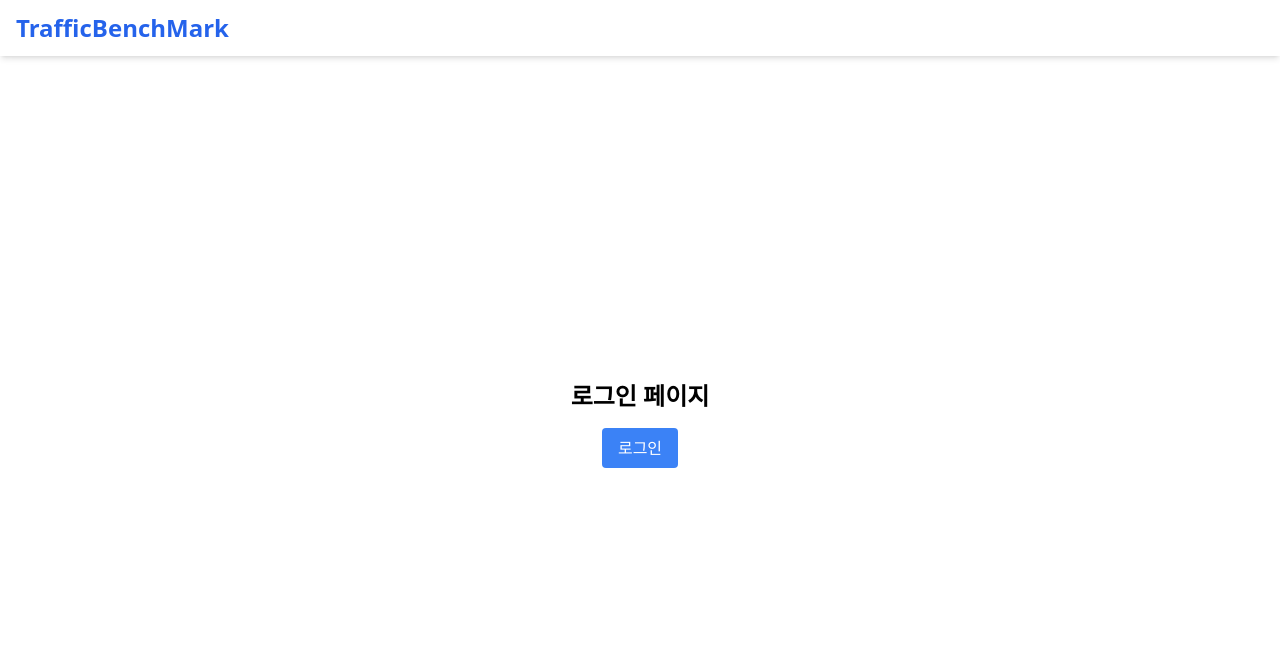
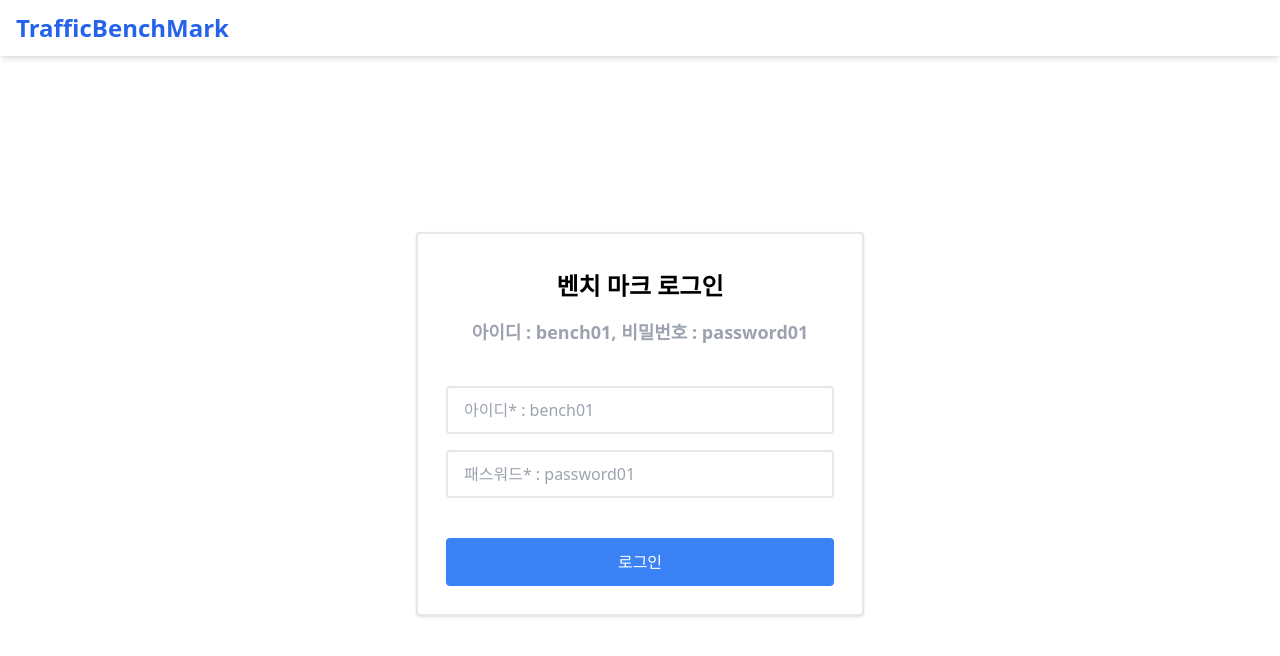
Before and after one commit to Jaetty/ticketing-benchmark, a React (Create React App) app in the folder frontend/ticketing-app/: page /login in a window 1280 px wide. Shown: the top 656 px of the page. Built offline with nearby package versions, Linux system fonts and the light colour scheme.

Commit message:
Feature : 로그인 페이지 초안 작성

```diff
--- a/frontend/ticketing-app/package.json
+++ b/frontend/ticketing-app/package.json
@@ -11,6 +11,7 @@
     "@types/node": "^16.18.126",
     "@types/react": "^19.1.6",
     "@types/react-dom": "^19.1.5",
+    "axios": "^1.10.0",
     "react": "^19.1.0",
     "react-dom": "^19.1.0",
     "react-router-dom": "^7.6.1",
--- a/frontend/ticketing-app/src/pages/LoginPage.tsx
+++ b/frontend/ticketing-app/src/pages/LoginPage.tsx
@@ -1,17 +1,84 @@
 import { useNavigate } from "react-router-dom";
 
+/* API 완성되면 주석 부분 풀기 */
+
+// import { useState } from "react";
+// import axios, { AxiosError } from 'axios';
+
 export default function LoginPage() {
+
   const navigate = useNavigate();
+
+  // const [id, setId] = useState("");
+  // const [password, setPassword] = useState("");
+
+  // const handleLoginInput = async ()=> {
+
+  //   try {
+  //     const response = await axios.post("http://localhost:8080/로그인path", {
+  //       username: id,
+  //       password: password,
+  //     });
+
+  //     const token = response.data.token;
+
+  //     // 로컬 스토리지에 저장
+  //     localStorage.setItem("jwtToken", token);
+
+  //     // 이후 navigate
+  //     // navigate("/dashboard");
+  //     alert("로그인 성공");
+  //   } catch (error : any) {
+  //     const axiosError = error as AxiosError;
+  //     alert("로그인 실패: " + axiosError.message);
+  //   }
+
+  // }
 
   return (
     <div className="flex flex-col items-center justify-center min-h-screen">
-      <h1 className="text-2xl font-bold mb-4">로그인 페이지</h1>
-      <button
-        className="bg-blue-500 text-white px-4 py-2 rounded"
-        onClick={() => navigate("/reserve")}
-      >
-        로그인
-      </button>
+      <div className="bg-white p-7 rounded shadow w-full max-w-md border-2 border-gray-200">
+
+        <div className="text-center">
+        <h1 className="text-2xl font-bold mt-2 mb-4">벤치 마크 로그인</h1>
+        </div>
+
+        <div className="text-center mb-10">
+        <h2 className="text-lg font-bold text-gray-400 mb-4">아이디 : bench01, 비밀번호 : password01</h2>
+        </div>
+
+        {/* 아이디 입력 */}
+        <div className="flex justify-center w-full mb-4">
+          <input
+            type="text"
+            name="id"
+            placeholder="아이디* : bench01"
+            className="w-full max-w-md h-12 rounded p-4 border-2 border-gray-200"
+          />
+        </div>
+
+        {/* 패스워드 입력 */}
+        <div className="flex justify-center w-full mb-4">
+          <input
+            type="password"
+            name="password"
+            placeholder="패스워드* : password01"
+            className="w-full max-w-md h-12 rounded p-4 border-2 border-gray-200"
+          />
+        </div>
+
+        {/* 로그인 버튼 */}
+        <div className="flex justify-center mt-10">
+          <button
+            className="bg-blue-500 text-white px-6 py-3 rounded w-full max-w-md"
+            onClick={() => navigate("/reserve")}
+          >
+            로그인
+          </button>
+        </div>
+
+
+      </div>
     </div>
   );
 }
--- a/frontend/ticketing-app/src/pages/TrafficSetting.tsx
+++ b/frontend/ticketing-app/src/pages/TrafficSetting.tsx
@@ -47,12 +47,8 @@ export default function TrafficSetting() {
       alert("아키텍처를 선택해주세요!");
       return;
     }
-    if (checkedAPI.length === 0) {
-      handleCheckBoxChange('기본');
-      localChecked.push('기본');
-    }
     if (localtrafficSetting.population === "") {
-      localtrafficSetting.population = '10';
+      localtrafficSetting.population = '100';
     }
     if (localtrafficSetting.stage === "" || localtrafficSetting.stage > localtrafficSetting.population) {
       // 처음부터 꽉 있는걸로로
@@ -61,6 +57,10 @@ export default function TrafficSetting() {
     if (maxTime === null){
       alert("트래픽 최대 시간을 설정해주세요!");
       return;
+    }
+    if (checkedAPI.length === 0) {
+      handleCheckBoxChange('기본');
+      localChecked.push('기본');
     }
 
     // trafficSetting의 상태를 저장해줌
@@ -102,7 +102,7 @@ export default function TrafficSetting() {
         {/* 기술 스택 설정 부분 */}
         <h3 className="text-l font-bold mb-3">기술 스택 설정</h3>
         <div className="flex space-x-6 mb-4">
-          {['Redis', 'SQL 최적화', '나중에 추가', '나중에 추가'].map((skills) => (
+          {['Redis', 'SQL 최적화', '대기열 기능 추가', '추후 옵션 추가'].map((skills) => (
             <label
               key={skills}
               className="flex items-center cursor-pointer hover:bg-gray-100 rounded p-2"
```
Also changed, not shown: 1 other file (tests, documents, lock files or other folders).
